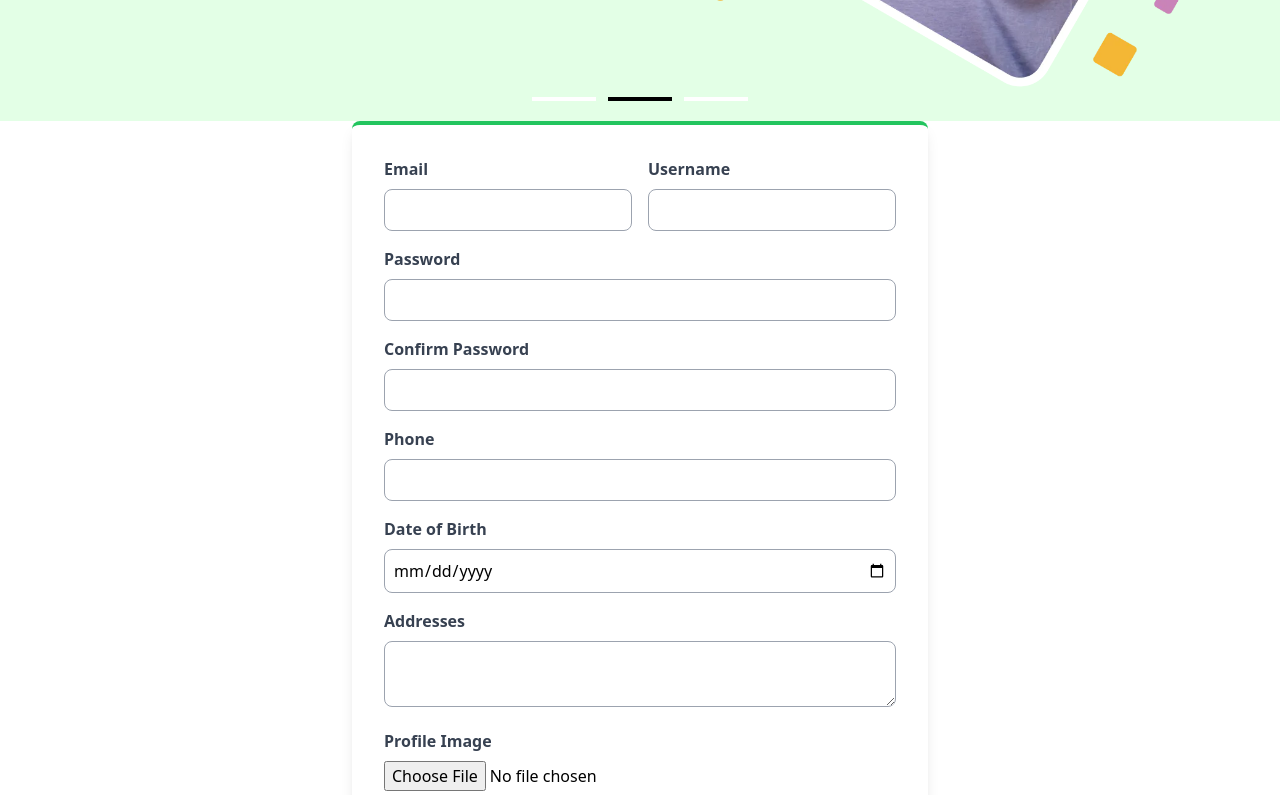
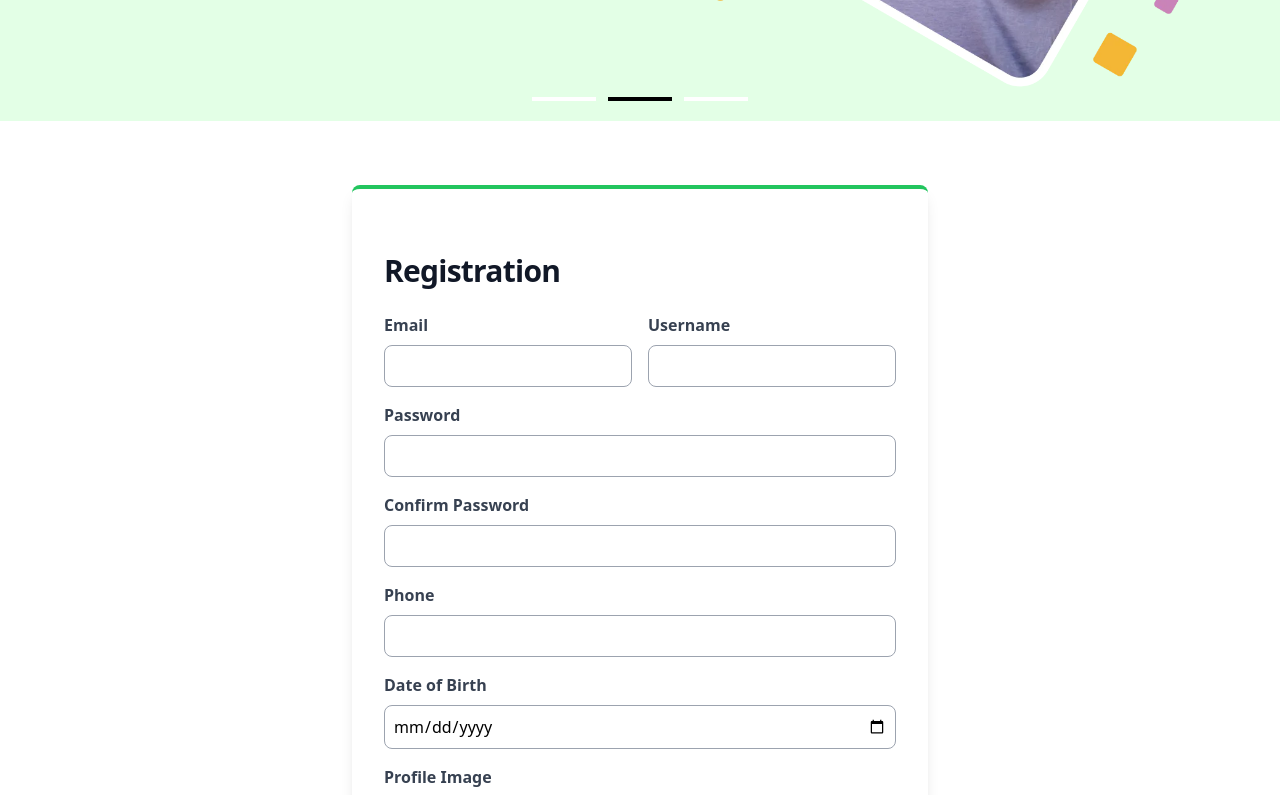
Before and after one commit to hossameldinfahmi/ReactJS-Ecommerce-FrontEnd, a React (Create React App) app: page / in a window 1280 px wide. Shown: the part 600-1395 px from the top of the page. Built offline with nearby package versions, Linux system fonts and the light colour scheme.

Commit message:
Connect Registration with API

```diff
--- a/package.json
+++ b/package.json
@@ -16,6 +16,7 @@
     "react-dom": "^18.2.0",
     "react-icons": "^4.8.0",
     "react-scripts": "5.0.1",
+    "react-toastify": "^9.1.2",
     "web-vitals": "^2.1.4"
   },
   "scripts": {
--- a/src/App.js
+++ b/src/App.js
@@ -1,3 +1,5 @@
+import { ToastContainer } from "react-toastify";
+import "react-toastify/dist/ReactToastify.css";
 import "./App.css";
 import Footer from "./components/Footer/Footer";
 import Header from "./components/Header/Header";
@@ -6,6 +8,8 @@ import RegistrationForm from "./pages/Registration/RegistrationForm";
 function App() {
   return (
     <>
+      <ToastContainer />
+
       <Header />
       <RegistrationForm />
       <Footer />
--- a/src/pages/Registration/RegistrationForm.js
+++ b/src/pages/Registration/RegistrationForm.js
@@ -1,4 +1,7 @@
 import React from "react";
+import { toast } from "react-toastify";
+import "react-toastify/dist/ReactToastify.css";
+
 import { Formik, Field, Form, ErrorMessage } from "formik";
 import axios from "axios";
 
@@ -9,7 +12,7 @@ const initialValues = {
   confirm_password: "",
   phone: "",
   date_of_birth: "",
-  addresses: "",
+  //   addresses: [],
   profileImage: null,
 };
 
@@ -63,30 +66,54 @@ const validate = (values) => {
     errors.confirm_password = "Passwords do not match";
   }
 
-  console.log(initialValues.profileImage);
   return errors;
 };
 
 const onSubmit = async (values, { setSubmitting }) => {
   try {
-    // Send the form data to the backend API
     const response = await axios.post(
       "http://localhost:8000/auth/register/",
       values
     );
 
-    // Handle the response from the backend API
     if (response.status === 201) {
-      alert("Form submitted successfully!");
+      toast.success("Form submitted successfully!", {
+        position: toast.POSITION.TOP_RIGHT,
+      });
     } else {
-      alert("Failed to submit the form, please try again later.");
+      toast.error("Failed to submit the form, please try again later.", {
+        position: toast.POSITION.TOP_RIGHT,
+      });
     }
   } catch (error) {
-    console.error(error);
-    alert("An error occurred while submitting the form.");
+    if (error.response && error.response.data) {
+      const { data } = error.response;
+
+      if (typeof data === "string") {
+        toast.error(data, {
+          position: toast.POSITION.TOP_RIGHT,
+        });
+      } else if (typeof data === "object") {
+        const errorMessages = Object.values(data).flat();
+
+        errorMessages.forEach((errorMessage) => {
+          toast.error(errorMessage, {
+            position: toast.POSITION.TOP_RIGHT,
+          });
+        });
+      } else {
+        toast.error("An error occurred while submitting the form.", {
+          position: toast.POSITION.TOP_RIGHT,
+        });
+      }
+    } else {
+      toast.error("An error occurred while submitting the form.", {
+        position: toast.POSITION.TOP_RIGHT,
+      });
+    }
+  } finally {
+    setSubmitting(false);
   }
-
-  setSubmitting(false);
 };
 
 const RegistrationForm = () => (
@@ -97,7 +124,11 @@ const RegistrationForm = () => (
     validateOnChange={true}
   >
     {({ isSubmitting, setFieldValue }) => (
-      <Form className="max-w-xl mx-auto bg-white p-8 border-t-4 border-green-500 rounded-lg shadow-lg">
+      <Form className="my-16 max-w-xl mx-auto bg-white p-8 border-t-4 border-green-500 rounded-lg shadow-lg">
+        <h1 className="mb-6 text-4xl font-extrabold leading-none tracking-tight text-gray-900 md:text-1xl lg:text-3xl dark:text-dark my-8">
+          Registration
+        </h1>
+
         <div className="flex flex-row mb-4">
           <div className="w-1/2 mr-4">
             <label
@@ -226,23 +257,80 @@ const RegistrationForm = () => (
           />
         </div>
 
-        <div className="mb-4">
+        {/* <div className="mb-4">
           <label
-            htmlFor="addresses"
+            htmlFor="street"
             className="block text-gray-700 font-bold mb-2"
           >
-            Addresses
+            Street
           </label>
           <Field
-            component="textarea"
-            name="addresses"
+            type="text"
+            name="street"
             className="w-full border border-gray-400 p-2 rounded-lg"
-            onBlur={(e) => {
-              e.target.value = e.target.value.trim();
-            }}
+          />
+          <ErrorMessage
+            name="street"
+            component="div"
+            className="text-red-500 text-sm mt-2"
           />
         </div>
 
+        <div className="flex flex-row mb-4">
+          <div className="w-1/2 mr-4">
+            <label
+              htmlFor="city"
+              className="block text-gray-700 font-bold mb-2"
+            >
+              City
+            </label>
+            <Field
+              type="text"
+              name="city"
+              className="w-full border border-gray-400 p-2 rounded-lg"
+            />
+            <ErrorMessage
+              name="city"
+              component="div"
+              className="text-red-500 text-sm mt-2"
+            />
+          </div>
+
+          <div className="w-1/2">
+            <label
+              htmlFor="state"
+              className="block text-gray-700 font-bold mb-2"
+            >
+              State
+            </label>
+            <Field
+              type="text"
+              name="state"
+              className="w-full border border-gray-400 p-2 rounded-lg"
+            />
+            <ErrorMessage
+              name="state"
+              component="div"
+              className="text-red-500 text-sm mt-2"
+            />
+          </div>
+        </div>
+
+        <div className="mb-4">
+          <label htmlFor="zip" className="block text-gray-700 font-bold mb-2">
+            Zip
+          </label>
+          <Field
+            type="text"
+            name="zip"
+            className="w-full border border-gray-400 p-2 rounded-lg"
+          />
+          <ErrorMessage
+            name="zip"
+            component="div"
+            className="text-red-500 text-sm mt-2"
+          />
+        </div> */}
         <div className="mb-4">
           <label
             htmlFor="profileImage"
```
Also changed, not shown: 1 other file (tests, documents, lock files or other folders).
